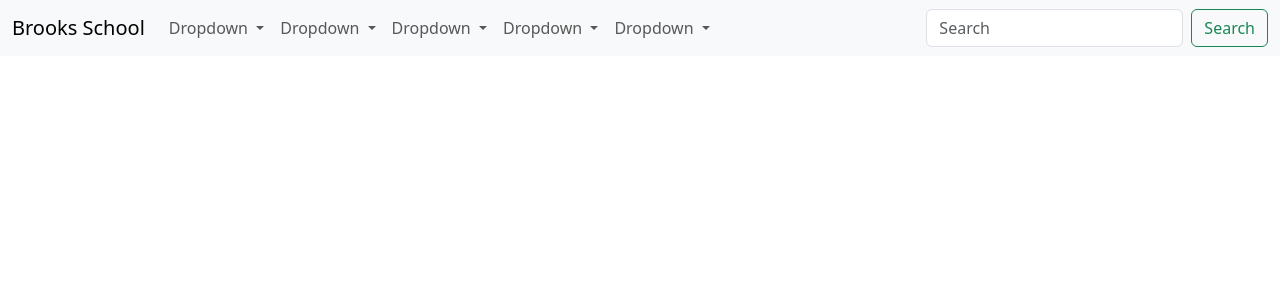
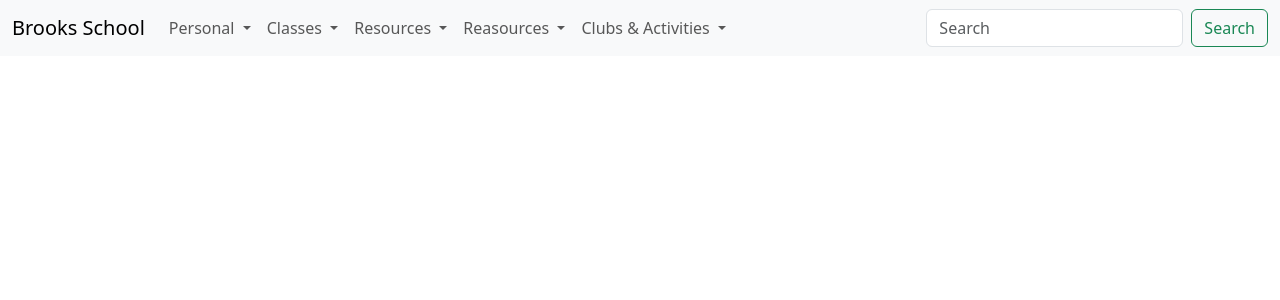
Before and after one commit to cgortonbrooks/onBrooks, a Node server app: page / in a window 1280 px wide. Shown: the top 300 px of the page. Run offline with Node 20, Linux system fonts and the light colour scheme; the visitor is signed in with stand-in values (Sample User, id 1).

Commit message:
navbar edit

```diff
--- a/views/partials/navbar.ejs
+++ b/views/partials/navbar.ejs
@@ -22,7 +22,7 @@
                     <li class="nav-item dropdown">
                         <a class="nav-link dropdown-toggle" href="#" role="button" data-bs-toggle="dropdown"
                             aria-expanded="false">
-                            Dropdown
+                            Personal
                         </a>
                         <ul class="dropdown-menu">
                             <li><a class="dropdown-item" href="#">Action</a></li>
@@ -36,7 +36,7 @@
                     <li class="nav-item dropdown">
                         <a class="nav-link dropdown-toggle" href="#" role="button" data-bs-toggle="dropdown"
                             aria-expanded="false">
-                            Dropdown
+                            Classes
                         </a>
                         <ul class="dropdown-menu">
                             <li><a class="dropdown-item" href="#">Action</a></li>
@@ -50,7 +50,7 @@
                     <li class="nav-item dropdown">
                         <a class="nav-link dropdown-toggle" href="#" role="button" data-bs-toggle="dropdown"
                             aria-expanded="false">
-                            Dropdown
+                            Resources
                         </a>
                         <ul class="dropdown-menu">
                             <li><a class="dropdown-item" href="#">Action</a></li>
@@ -64,7 +64,7 @@
                     <li class="nav-item dropdown">
                         <a class="nav-link dropdown-toggle" href="#" role="button" data-bs-toggle="dropdown"
                             aria-expanded="false">
-                            Dropdown
+                            Reasources
                         </a>
                         <ul class="dropdown-menu">
                             <li><a class="dropdown-item" href="#">Action</a></li>
@@ -78,7 +78,7 @@
                     <li class="nav-item dropdown">
                         <a class="nav-link dropdown-toggle" href="#" role="button" data-bs-toggle="dropdown"
                             aria-expanded="false">
-                            Dropdown
+                            Clubs & Activities
                         </a>
                         <ul class="dropdown-menu">
                             <li><a class="dropdown-item" href="#">Action</a></li>
```
